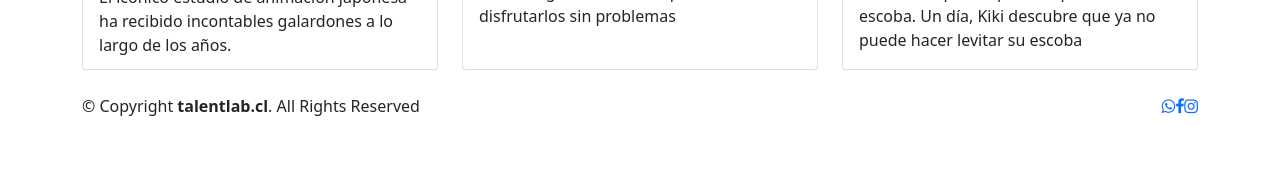
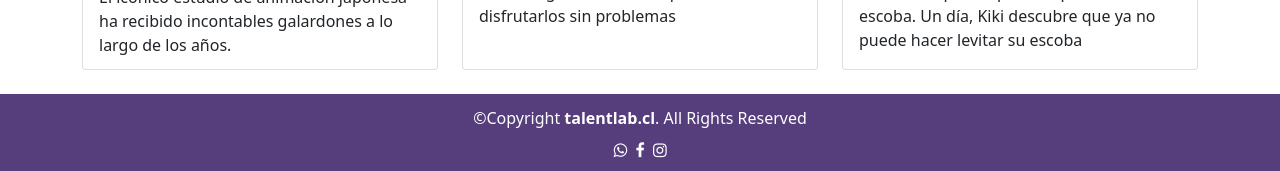
Before and after one commit to alexv95/angular-components, an Angular app: page / in a window 1280 px wide. Shown: the part 860-1031 px from the top of the page. Before the commit the page ends 1002 px from the top, so only its background shows below. Built offline with nearby package versions, Linux system fonts and the light colour scheme.

Commit message:
listo el footer

```diff
--- a/src/app/footer/footer.component.html
+++ b/src/app/footer/footer.component.html
@@ -1,21 +1,18 @@
-
-<section id="Footer">
-
+<!--section id="Footer"></section-->
 <footer id="footer">
-
-
-        <div class="container d-md-flex py-4">
-
-            <div class="me-md-auto text-center text-md-start">
+    <div class="container-fluid mt-4 text-center py-2" style="color: white; background-color: #563d7c;">
+        <div class="text-center py-1">
             <div class="copyright">
-                &copy; Copyright <strong><span>talentlab.cl</span></strong>. All Rights Reserved
+                &copy;Copyright&nbsp;<strong><span>talentlab.cl</span></strong>. All Rights Reserved
             </div>
         </div>
-            <div class="social-links text-center text-md-right pt-3 pt-md-0">
-                <a href="#" class="twitter"><i class="fa fa-whatsapp"></i></a>
-                <a href="#" class="facebook"><i class="fa fa-facebook"></i></a>
-                <a href="#" class="instagram"><i class="fa fa-instagram"></i></a>
+        <div class="container-fluid py-1">
+            <div class="social-links">
+                <a href="#" class="twitter"><i class="fa fa-whatsapp" style="color: white"></i></a>&nbsp;
+                <a href="#" class="facebook"><i class="fa fa-facebook" style="color: white"></i></a>&nbsp;
+                <a href="#" class="instagram"><i class="fa fa-instagram" style="color: white"></i></a>
             </div>
         </div>
+
+    </div>
 </footer>
-</section>
```
Lines whose indentation alone changed are shown as unchanged.
